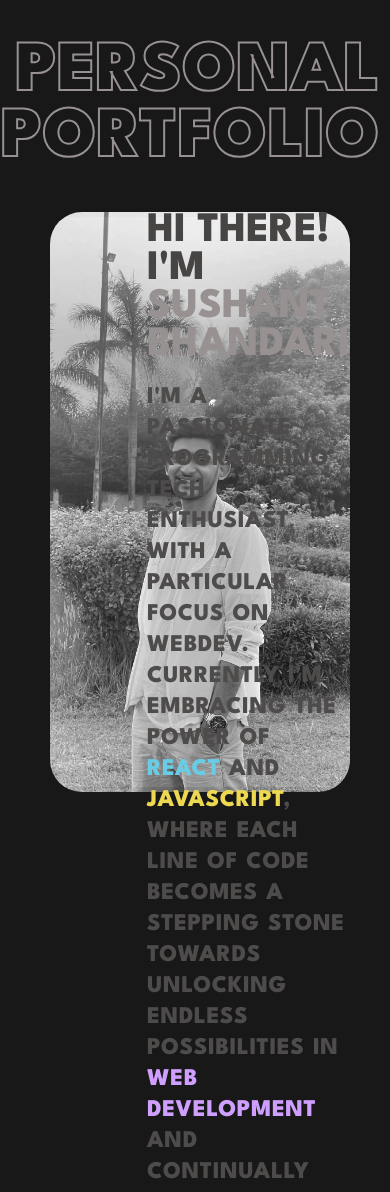
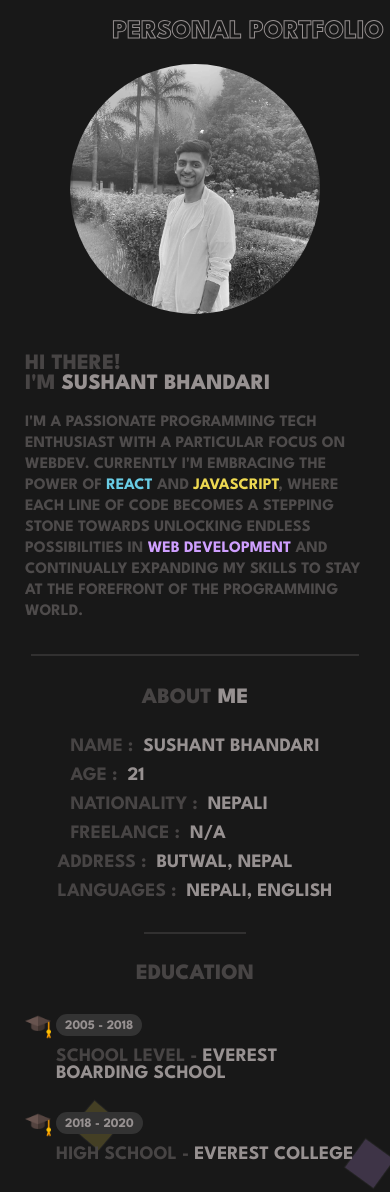
Before and after one commit to ZeroiQ-Q/SushantBhandari, a plain HTML site: page index.html in a window 390 px wide. Shown: the top 1192 px of the page. Drawn offline with Linux system fonts and the light colour scheme.

Commit message:
Add files via upload

```diff
--- a/general.css
+++ b/general.css
@@ -11,7 +11,7 @@ body {
 
 .header-label {
   margin-top: 40px;
-  font: normal 900 72px league spartan, sans-serif;
+  font: normal 900 clamp(36px, 6vw, 72px) league spartan, sans-serif;
   -webkit-text-stroke: 2px rgb(151, 145, 145);
   color: rgb(24, 24, 24);
   text-transform: uppercase;
@@ -19,6 +19,7 @@ body {
   margin-right: 10px;
   animation: slide-in 1s, opacity-slide-in 1.5s ease-in-out;
 }
+
 .container {
   position: relative;
   width: 100%;
@@ -29,7 +30,7 @@ body {
 .profile-image {
   z-index: 100;
   height: 580px;
-  width: clamp(300px, 100%, 415px);
+  width: clamp(320px, 100%, 415px);
   border-radius: 32px;
   object-fit: cover;
   cursor: pointer;
@@ -39,7 +40,6 @@ body {
   scale: 1.03;
 }
 .top {
-  margin-left: 50px;
   display: flex;
   margin-top: 40px;
   margin: 40px 40px 0px 50px;
@@ -146,7 +146,7 @@ body {
 .school,
 .college {
   display: flex;
-  width: 600px;
+  width: 520px;
   gap: 16px;
 }
 .year-label {
@@ -185,6 +185,7 @@ body {
   height: 35px;
   width: 35px;
   position: absolute;
+  border: 1px solid rgb(72, 71, 71);
   opacity: 0.2;
   animation: boxes 20s infinite linear;
 }
@@ -291,3 +292,129 @@ body {
     opacity: 1;
   }
 }
+
+@media (max-width: 501px) {
+  .middle,
+  .top,
+  .bottom {
+    margin: 0 25px 0 25px;
+  }
+  .header-label {
+    margin-top: 20px;
+    margin-right: 6px;
+    font-size: 26px;
+    font-weight: 800;
+    -webkit-text-stroke: 1px rgb(151, 145, 145);
+  }
+  .top {
+    flex-direction: column;
+    margin-top: 20px;
+    gap: 40px;
+  }
+  .image-section {
+    display: flex;
+    justify-content: center;
+    align-items: center;
+  }
+  .profile-image {
+    height: 250px;
+    width: 250px;
+    border-radius: 50%;
+  }
+  .heading {
+    font-size: 22px;
+  }
+  .my-description {
+    font-size: 16px;
+    font-weight: 700;
+    line-height: 21px;
+    word-spacing: 0px;
+    letter-spacing: 0px;
+  }
+  .hr-inbetween {
+    margin-top: 32px;
+    margin-bottom: 32px;
+  }
+
+  .personal-info-section {
+    margin-top: 30px;
+    flex-direction: column;
+    align-items: center;
+    gap: 0;
+  }
+  .name {
+    margin-bottom: 12px;
+  }
+  .personal_details {
+    font-size: 19px;
+  }
+  .bottom-personal-details {
+    margin-left: 27px;
+  }
+  .education {
+    margin-top: 30px;
+  }
+  .education-details {
+    margin-top: 30px;
+    gap: 30px;
+  }
+  .icon {
+    width: 26px;
+  }
+  .school,
+  .college {
+    display: flex;
+    gap: 5px;
+    width: 100%;
+  }
+  .schooling {
+    font-size: 19px;
+    font-weight: 700;
+  }
+  .year-label {
+    font-size: 13px;
+    font-weight: 700;
+  }
+  .footer-label {
+    margin-bottom: 10px;
+    font-size: 14px;
+    font-weight: 700;
+  }
+  .contacts {
+    margin-bottom: 50px;
+    gap: 20px;
+  }
+  .contact-list {
+    height: 38px;
+    width: 38px;
+  }
+  .link {
+    height: 22px;
+    width: 22px;
+  }
+}
+@media (min-width: 502px) and (max-width: 860px) {
+  .middle,
+  .top,
+  .bottom {
+    margin: 30px 25px 0 25px;
+  }
+  .top,
+  .personal-info-section {
+    flex-direction: column;
+  }
+  .personal-info-section {
+    align-items: center;
+    gap: 0;
+  }
+  .image-section {
+    display: flex;
+    justify-content: center;
+    align-items: center;
+  }
+  .profile-image {
+    border-radius: 50%;
+    height: 400px;
+    width: 400px;
+  }
+}
```
